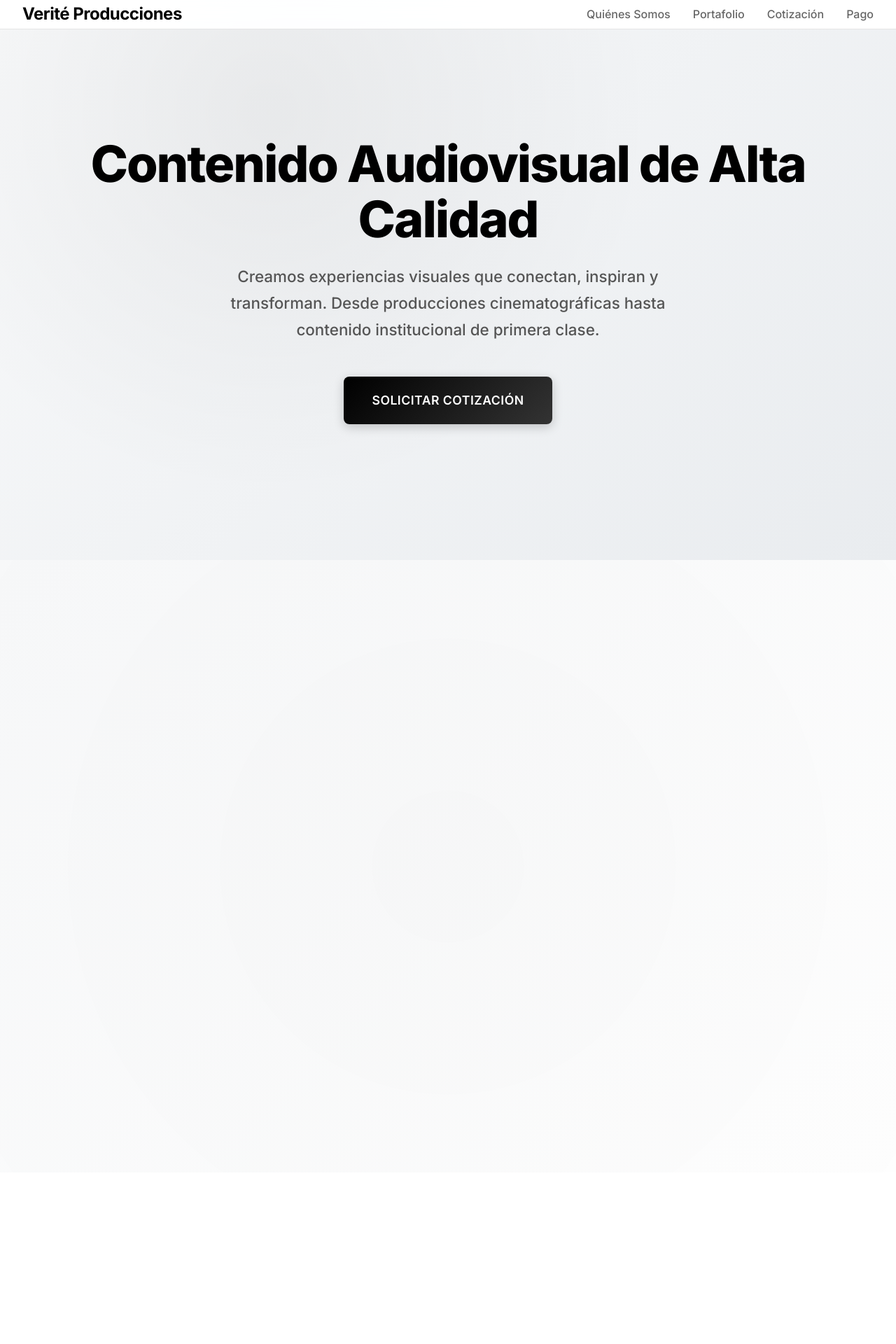
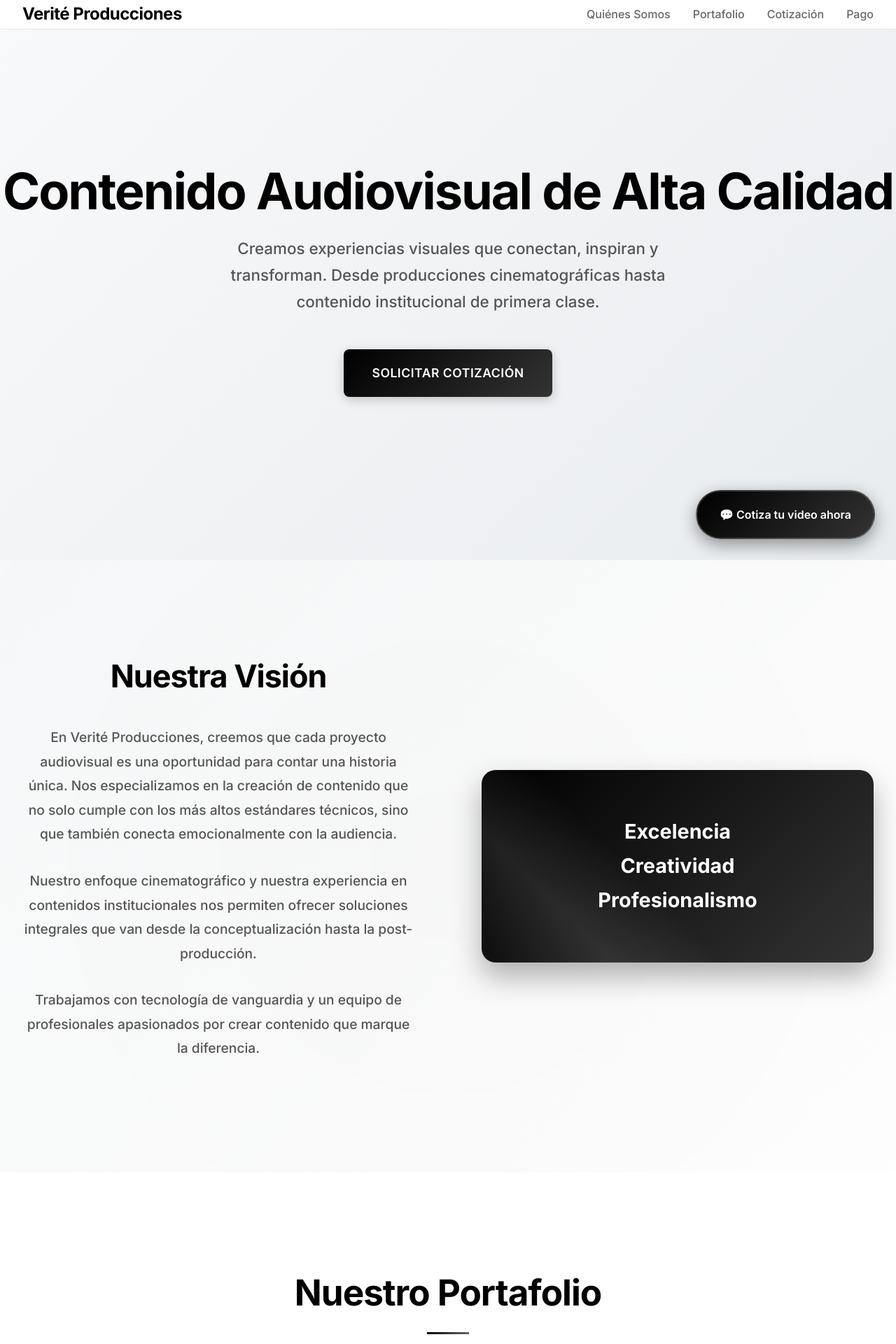
Before and after one commit to dbastias37/Verite-producciones, a Flask app: page / in a window 1280 px wide. Shown: the top 1920 px of the page at 70% size. Before the commit the page ends 800 px from the top, so only its background shows below. Run offline with Flask 3, Linux system fonts and the light colour scheme.

Commit message:
index.html

```diff
--- a/templates/index.html
+++ b/templates/index.html
@@ -14,7 +14,7 @@
     <meta property="og:type" content="website">
 
     <!-- Fonts -->
-    <link href="https://fonts.googleapis.com/css2?family=Inter:wght@300;400;500;600;700;800&display=swap" rel="stylesheet">
+    <link href="https://fonts.googleapis.com/css2?family=Inter:wght@300;400;500;600;700&display=swap" rel="stylesheet">
 
     <style>
         * {
@@ -105,23 +104,6 @@
             justify-content: center;
             text-align: center;
             background: linear-gradient(135deg, #f8f9fa 0%, #e9ecef 100%);
-            position: relative;
-            overflow: hidden;
-        }
-
-        .hero::before {
-            content: '';
-            position: absolute;
-            top: 0;
-            left: 0;
-            right: 0;
-            bottom: 0;
-            background: radial-gradient(circle at 30% 20%, rgba(0,0,0,0.05) 0%, transparent 50%);
-        }
-
-        .hero-content {
-            position: relative;
-            z-index: 1;
         }
 
         .hero-content h1 {
@@ -239,7 +221,7 @@
         }
 
         .about-text {
-            text-align: left;
+            text-align: center;
         }
 
         .about-text h2 {
@@ -762,13 +657,38 @@
             <h2 class="section-title animate-on-scroll">Nuestro Portafolio</h2>
             <p class="section-subtitle animate-on-scroll">Conoce algunos de nuestros trabajos más destacados</p>
 
-            <div class="portfolio-grid" id="portfolioGrid">
+            <div class="portfolio-grid">
+                <!-- REEMPLAZAR ESTOS VIDEOS CON TUS PROPIOS ENLACES DE YOUTUBE -->
                 <div class="video-item animate-on-scroll">
                     <div class="video-container">
-                        <iframe src="https://www.youtube.com/embed/9Myq8ksKVgQ"
-                                title="Video de Verité Producciones"
+                        <iframe src="https://www.youtube.com/embed/dQw4w9WgXcQ"
+                                title="Proyecto Corporativo 1"
                                 frameborder="0"
-                                allow="accelerometer; autoplay; clipboard-write; encrypted-media; gyroscope; picture-in-picture; web-share"
+                                allow="accelerometer; autoplay; clipboard-write; encrypted-media; gyroscope; picture-in-picture"
+                                allowfullscreen>
+                        </iframe>
+                    </div>
+                    <h3 class="video-title">Video Corporativo Premium</h3>
+                </div>
+
+                <div class="video-item animate-on-scroll">
+                    <div class="video-container">
+                        <iframe src="https://www.youtube.com/embed/dQw4w9WgXcQ"
+                                title="Proyecto Institucional 1"
+                                frameborder="0"
+                                allow="accelerometer; autoplay; clipboard-write; encrypted-media; gyroscope; picture-in-picture"
+                                allowfullscreen>
+                        </iframe>
+                    </div>
+                    <h3 class="video-title">Contenido Institucional</h3>
+                </div>
+
+                <div class="video-item animate-on-scroll">
+                    <div class="video-container">
+                        <iframe src="https://www.youtube.com/embed/dQw4w9WgXcQ"
+                                title="Proyecto Cinematográfico 1"
+                                frameborder="0"
+                                allow="accelerometer; autoplay; clipboard-write; encrypted-media; gyroscope; picture-in-picture"
                                 allowfullscreen>
                         </iframe>
                     </div>
@@ -777,96 +697,172 @@
 
                 <div class="video-item animate-on-scroll">
                     <div class="video-container">
-                        <iframe src="https://www.youtube.com/embed/2Y1PepnwVzM"
-                                title="Video de Verité Producciones"
+                        <iframe src="https://www.youtube.com/embed/dQw4w9WgXcQ"
+                                title="Proyecto Comercial 1"
                                 frameborder="0"
-                                allow="accelerometer; autoplay; clipboard-write; encrypted-media; gyroscope; picture-in-picture; web-share"
+                                allow="accelerometer; autoplay; clipboard-write; encrypted-media; gyroscope; picture-in-picture"
                                 allowfullscreen>
                         </iframe>
                     </div>
-                    <h3 class="video-title">Contenido Institucional</h3>
+                    <h3 class="video-title">Contenido Comercial</h3>
+                </div>
+            </div>="accelerometer; autoplay; clipboard-write; encrypted-media; gyroscope; picture-in-picture"
+                            allowfullscreen>
+                    </iframe>
+                </div>
+            </div>
+        </div>
+    </section>
+
+    <!-- Quote Form Section -->
+    <section id="quote" class="quote-form">
+        <div class="container">
+            <h2 class="section-title animate-on-scroll">Solicita tu Cotización</h2>
+            <p class="section-subtitle animate-on-scroll">Cuéntanos sobre tu proyecto y te entregaremos una propuesta personalizada</p>
+
+            <div class="form-container animate-on-scroll">
+                <div class="jotform-container">
+                    <!-- REEMPLAZAR ESTE IFRAME CON TU JOTFORM -->
+                    <iframe
+                        src="https://form.jotform.com/XXXXXXXXX"
+                        title="Formulario de Cotización"
+                        frameborder="0"
+                        scrolling="no">
+                    </iframe>
+
+                    <!-- INSTRUCCIONES: Reemplaza "XXXXXXXXX" con el ID de tu formulario Jotform -->
+                    <!-- El formato debe ser: https://form.jotform.com/TU_ID_DE_FORMULARIO -->
+                </div>
+            </div>
+        </div>
+    </section>
+
+    <!-- Payment Section -->
+    <section id="payment" class="payment">
+        <div class="container">
+            <h2 class="section-title animate-on-scroll">Opciones de Pago</h2>
+            <p class="section-subtitle animate-on-scroll">Elige la opción que mejor se adapte a tu proyecto</p>
+
+            <div class="payment-options">
+                <div class="payment-card animate-on-scroll">
+                    <h3>Video Corporativo</h3>
+                    <p>Ideal para presentaciones empresariales y contenido institucional</p>
+                    <div class="price">$50,000</div>
+                    <a href="/pagar?monto=50000" class="cta-button white">Pagar Ahora</a>
                 </div>
 
-                <div class="video-item animate-on-scroll">
-                    <div class="video-container">
-                        <iframe src="https://www.youtube.com/embed/kwRDKKjkqOw"
-                                title="Video de Verité Producciones"
-                                frameborder="0"
-                                allow="accelerometer; autoplay; clipboard-write; encrypted-media; gyroscope; picture-in-picture; web-share"
-                                allowfullscreen>
-                        </iframe>
-                    </div>
-                    <h3 class="video-title">Video Corporativo</h3>
+                <div class="payment-card animate-on-scroll">
+                    <h3>Producción Premium</h3>
+                    <p>Para proyectos que requieren el más alto nivel de calidad</p>
+                    <div class="price">$100,000</div>
+                    <a href="/pagar?monto=100000" class="cta-button white">Pagar Ahora</a>
                 </div>
 
-                <div class="video-item animate-on-scroll">
-                    <div class="video-container">
-                        <iframe src="https://www.youtube.com/embed/uKdcP0fE_fI"
-                                title="Video de Verité Producciones"
-                                frameborder="0"
-                                allow="accelerometer; autoplay; clipboard-write; encrypted-media; gyroscope; picture-in-picture; web-share"
-                                allowfullscreen>
-                        </iframe>
-                    </div>
-                    <h3 class="video-title">Producción Comercial</h3>
+                <div class="payment-card animate-on-scroll">
+                    <h3>Proyecto Personalizado</h3>
+                    <p>Cotización específica según tus necesidades</p>
+                    <div class="price">A cotizar</div>
+                    <a href="#quote" class="cta-button white">Cotizar Ahora</a>
                 </div>
+            </div>
+        </div>
+    </section>
 
-                <div class="video-item animate-on-scroll hidden">
-                    <div class="video-container">
-                        <iframe src="https://www.youtube.com/embed/981Oz2XRXPg"
-                                title="Video de Verité Producciones"
-                                frameborder="0"
-                                allow="accelerometer; autoplay; clipboard-write; encrypted-media; gyroscope; picture-in-picture; web-share"
-                                allowfullscreen>
-                        </iframe>
-                    </div>
-                    <h3 class="video-title">Documental</h3>
+    <!-- Footer -->
+    <footer>
+        <div class="container">
+            <div class="footer-content">
+                <div class="footer-section">
+                    <h3>Verité Producciones</h3>
+                    <p>Productora audiovisual especializada en contenido cinematográfico e institucional</p>
                 </div>
+                <div class="footer-section">
+                    <h3>Contacto</h3>
+                    <p>Email: info@veriteproducciones.com</p>
+                    <p>Teléfono: +56 9 XXXX XXXX</p>
+                    <p>Santiago, Chile</p>
+                </div>
+                <div class="footer-section">
+                    <h3>Servicios</h3>
+                    <p>Producción Audiovisual</p>
+                    <p>Contenido Corporativo</p>
+                    <p>Post-producción</p>
+                </div>
+            </div>
+            <div class="footer-bottom">
+                <p>&copy; 2025 Verité Producciones. Todos los derechos reservados.</p>
+            </div>
+        </div>
+    </footer>
 
-                <div class="video-item animate-on-scroll hidden">
-                    <div class="video-container">
-                        <iframe src="https://www.youtube.com/embed/NNwRS7QuIPw"
-                                title="Video de Verité Producciones"
-                                frameborder="0"
-                                allow="accelerometer; autoplay; clipboard-write; encrypted-media; gyroscope; picture-in-picture; web-share"
-                                allowfullscreen>
-                        </iframe>
-                    </div>
-                    <h3 class="video-title">Video Promocional</h3>
-                </div>
+    <!-- CTA Bubble -->
+    <a href="#quote" class="cta-bubble" id="ctaBubble">
+        💬 Cotiza tu video ahora
+    </a>
 
-                <div class="video-item animate-on-scroll hidden">
-                    <div class="video-container">
-                        <iframe src="https://www.youtube.com/embed/zXcFUpbUtfA"
-                                title="Video de Verité Producciones"
-                                frameborder="0"
-                                allow="accelerometer; autoplay; clipboard-write; encrypted-media; gyroscope; picture-in-picture; web-share"
-                                allowfullscreen>
-                        </iframe>
-                    </div>
-                    <h3 class="video-title">Campaña Publicitaria</h3>
-                </div>
+    <script>
+        // Smooth scrolling for navigation links
+        document.querySelectorAll('a[href^="#"]').forEach(anchor => {
+            anchor.addEventListener('click', function (e) {
+                e.preventDefault();
+                const target = document.querySelector(this.getAttribute('href'));
+                if (target) {
+                    target.scrollIntoView({
+                        behavior: 'smooth',
+                        block: 'start'
+                    });
+                }
+            });
+        });
 
-                <div class="video-item animate-on-scroll hidden">
-                    <div class="video-container">
-                        <iframe src="https://www.youtube.com/embed/Kn7o4iyXLSQ"
-                                title="Video de Verité Producciones"
-                                frameborder="0"
-                                allow="accelerometer; autoplay; clipboard-write; encrypted-media; gyroscope; picture-in-picture; web-share"
-                                allowfullscreen>
-                        </iframe>
-                    </div>
-                    <h3 class="video-title">Contenido Digital</h3>
-                </div>
+        // Animate on scroll
+        const animateOnScroll = () => {
+            const elements = document.querySelectorAll('.animate-on-scroll');
+            elements.forEach(element => {
+                const elementTop = element.getBoundingClientRect().top;
+                const elementVisible = 150;
 
-                <div class="video-item animate-on-scroll hidden">
-                    <div class="video-container">
-                        <iframe src="https://www.youtube.com/embed/nnzQByPbFV4"
-                                title="Video de Verité Producciones"
-                                frameborder="0"
-                                allow="accelerometer; autoplay; clipboard-write; encrypted-media; gyroscope; picture-in-picture; web-share"
-                                allowfullscreen>
-                        </iframe>
-                    </div>
-                    <h3 class="video-title">Video Musical</h3>
-                </div>
+                if (elementTop < window.innerHeight - elementVisible) {
+                    element.classList.add('visible');
+                }
+            });
+        };
+
+        // CTA Bubble functionality
+        const ctaBubble = document.getElementById('ctaBubble');
+        let bubbleShown = false;
+
+        const showCTABubble = () => {
+            if (!bubbleShown) {
+                ctaBubble.classList.add('show');
+                bubbleShown = true;
+            }
+        };
+
+        // Show CTA bubble after 10 seconds
+        setTimeout(showCTABubble, 10000);
+
+        // Show CTA bubble on scroll
+        window.addEventListener('scroll', () => {
+            animateOnScroll();
+
+            if (window.pageYOffset > 500) {
+                showCTABubble();
+            }
+        });
+
+        // Initial animation check
+        animateOnScroll();
+
+        // Header background opacity on scroll
+        window.addEventListener('scroll', () => {
+            const header = document.querySelector('header');
+            if (window.pageYOffset > 100) {
+                header.style.background = 'rgba(255, 255, 255, 0.98)';
+            } else {
+                header.style.background = 'rgba(255, 255, 255, 0.95)';
+            }
+        });
+    </script>
+</body>
+</html>
```
Also changed, not shown: other parts of templates/index.html (+0 -88 lines).
